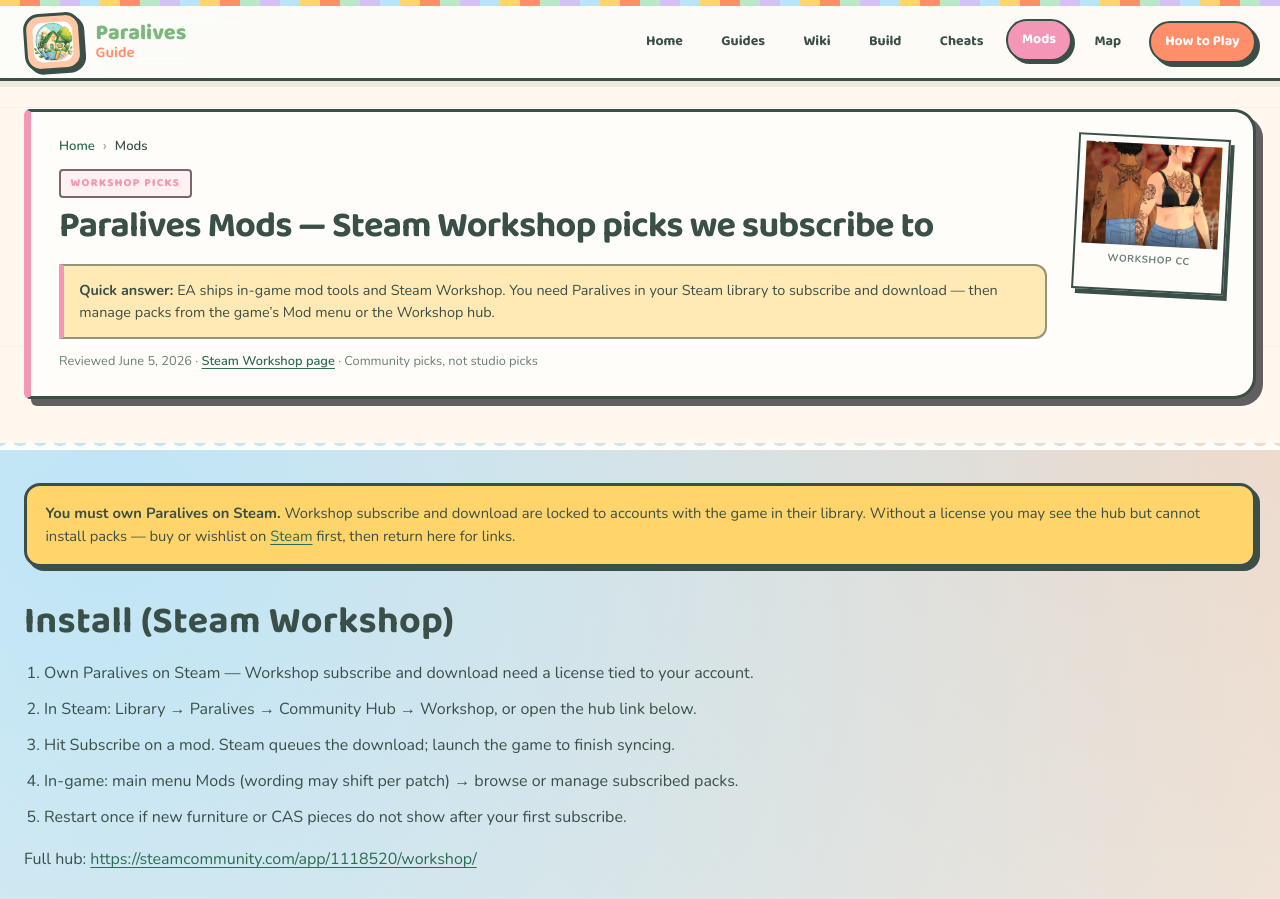
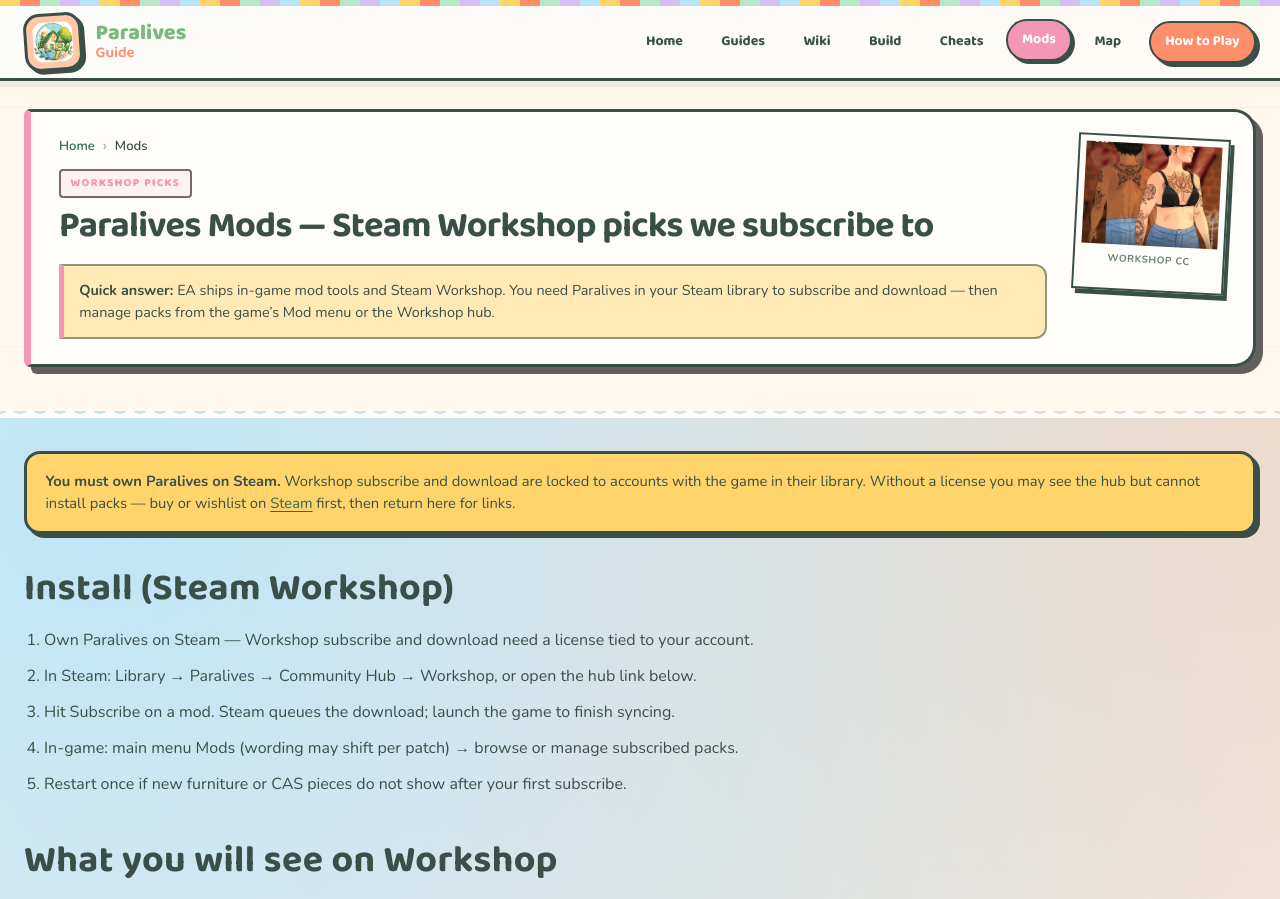
Before and after one commit to wyong32/ParalivesGuide, a Vue app in the folder paralives-web/: page /mods in a window 1280 px wide. Shown: the top 899 px of the page. Built offline with nearby package versions, Linux system fonts and the light colour scheme.

Commit message:
修改vercel

```diff
--- a/paralives-web/src/views/ModsView.vue
+++ b/paralives-web/src/views/ModsView.vue
@@ -6,10 +6,7 @@
       eyebrow="Workshop picks"
       variant="mods"
       quick-answer="EA ships in-game mod tools and Steam Workshop. You need Paralives in your Steam library to subscribe and download — then manage packs from the game’s Mod menu or the Workshop hub."
-      reviewed="2026-06-05"
-      reviewed-label="June 5, 2026"
-      meta-note="Community picks, not studio picks"
-      :meta-links="workshopMetaLink"
+      meta-note=""
       stamp-src="/images/mods/mod01.webp"
       stamp-alt="Workshop tattoo preview on Parafolks"
       stamp-caption="Workshop CC"
@@ -33,10 +30,6 @@
           <ol class="mods-steps">
             <li v-for="(step, index) in modInstallSteps" :key="index">{{ step }}</li>
           </ol>
-          <p>
-            Full hub:
-            <a :href="WORKSHOP_HUB_URL" rel="noopener noreferrer" target="_blank">{{ WORKSHOP_HUB_URL }}</a>
-          </p>
         </section>
 
         <section class="mods-section">
@@ -157,7 +150,6 @@ import { seoConfig } from '@/seo/config.js'
 
 const pageH1 = getPageH1('mods')
 const modsCrumbs = [{ to: '/', label: 'Home' }, { label: 'Mods' }]
-const workshopMetaLink = [{ href: WORKSHOP_HUB_URL, label: 'Steam Workshop page' }]
 const PAGE_URL = resolveCanonicalUrl('/mods')
 const SITE_ORIGIN = getCanonicalOrigin()
 
```
Also changed, not shown: paralives-web/src/data/guides.js (+6 -28 lines), paralives-web/vercel.json.
